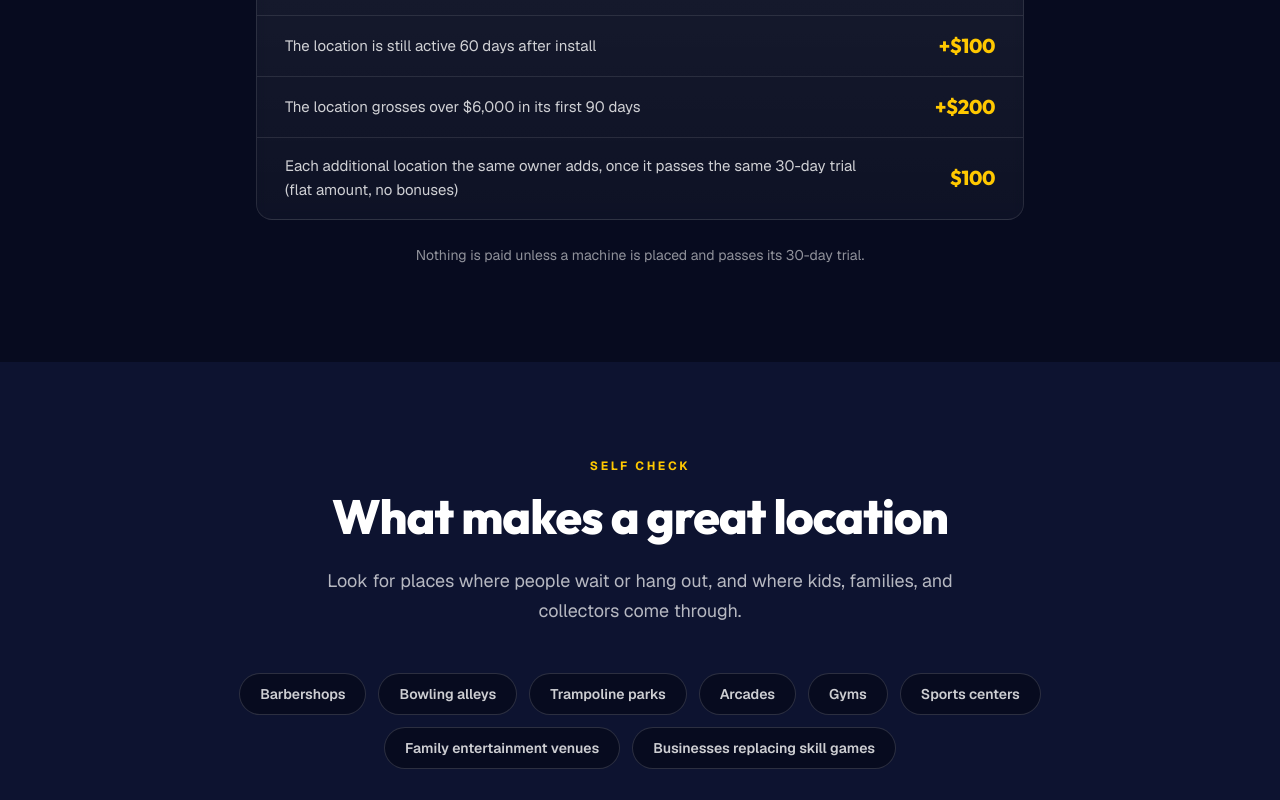
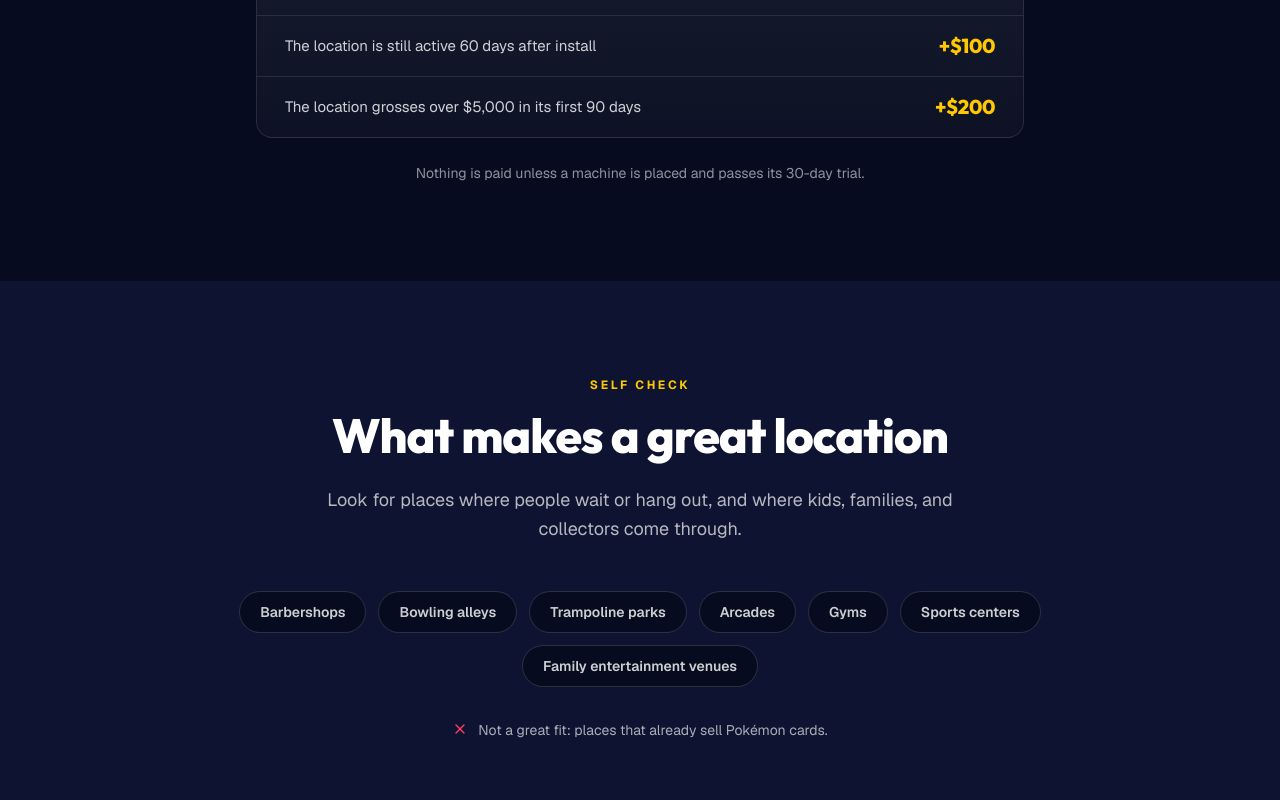
Before and after one commit to ItsKarma/lvp, a Next.js app: page /referral in a window 1280 px wide. Shown: the part 1480-2280 px from the top of the page. Built offline with nearby package versions, Linux system fonts and the light colour scheme; no server answers.

Commit message:
referral update

```diff
--- a/app/referral/page.tsx
+++ b/app/referral/page.tsx
@@ -56,10 +56,6 @@ const payouts = [
     milestone: `The location grosses over ${money(referralConfig.salesBonusThreshold)} in its first ${referralConfig.salesBonusDays} days`,
     amount: `+${money(referralConfig.salesBonus)}`,
   },
-  {
-    milestone: `Each additional location the same owner adds, once it passes the same ${siteConfig.trialDays}-day trial (flat amount, no bonuses)`,
-    amount: money(referralConfig.additionalLocationPayout),
-  },
 ];
 
 const greatFits = [
@@ -70,7 +66,6 @@ const greatFits = [
   'Gyms',
   'Sports centers',
   'Family entertainment venues',
-  'Businesses replacing skill games',
 ];
 
 const rules = [
--- a/lib/site.ts
+++ b/lib/site.ts
@@ -24,8 +24,6 @@ export const referralConfig = {
   retentionDays: 60,
   /** Paid if the location grosses over salesBonusThreshold in its first salesBonusDays. */
   salesBonus: 200,
-  salesBonusThreshold: 6000,
+  salesBonusThreshold: 5000,
   salesBonusDays: 90,
-  /** Flat amount for each additional location the same owner adds, once it passes the trial. */
-  additionalLocationPayout: 100,
 } as const;
```
